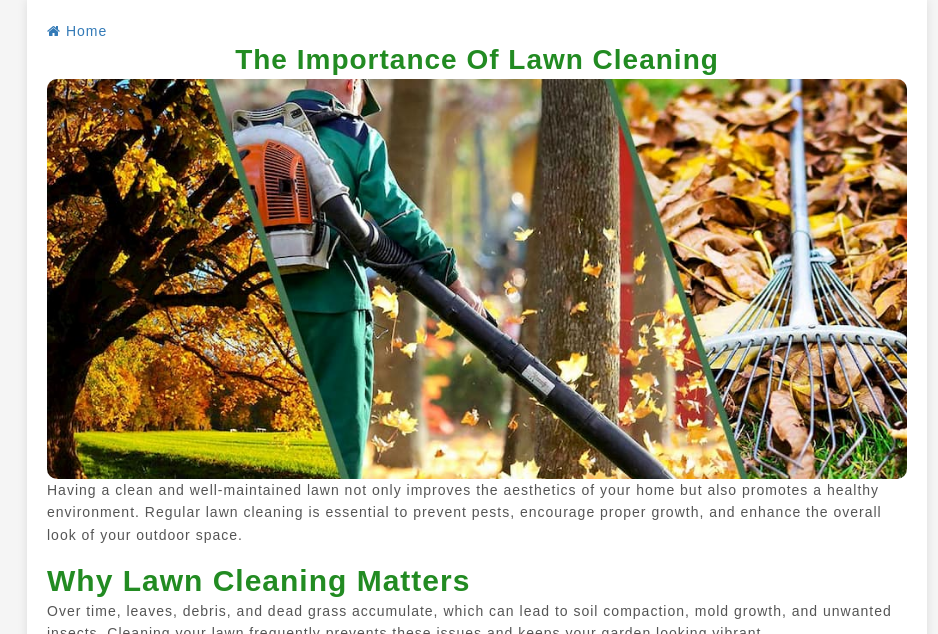
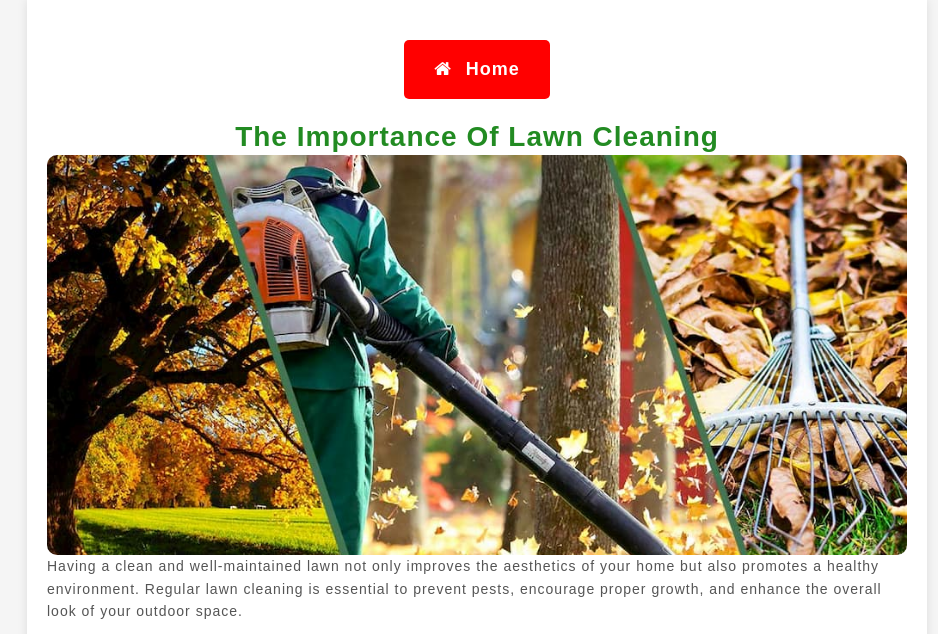
Before and after one commit to crypt0gh/SH, a plain HTML site: page posts/lawnclean.html in a window 1280 px wide. Shown: the top 634 px of the page, without its empty margins (163-1101 px from the left). Drawn offline with Linux system fonts and the light colour scheme; files that its build step writes are made by us from their sources; files whose address does not match are found by name.

Commit message:
Update lawnclean.html

```diff
--- a/posts/lawnclean.html
+++ b/posts/lawnclean.html
@@ -76,7 +76,7 @@
 
 
     <div class="container">
-        <a href="index.html">
+        <a href="index.html" class="cta">
             <i class="fa fa-home"></i> Home
         </a>
         <div class="hero">
```
